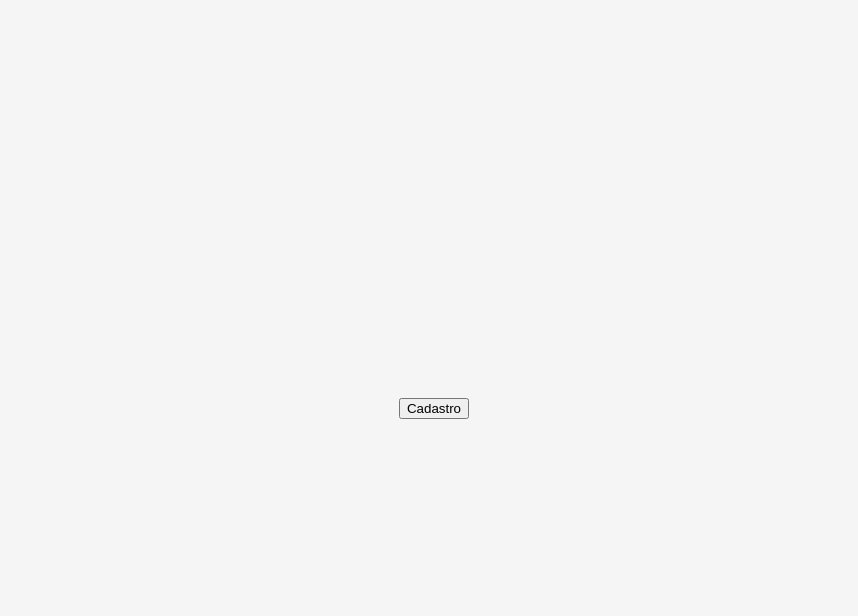
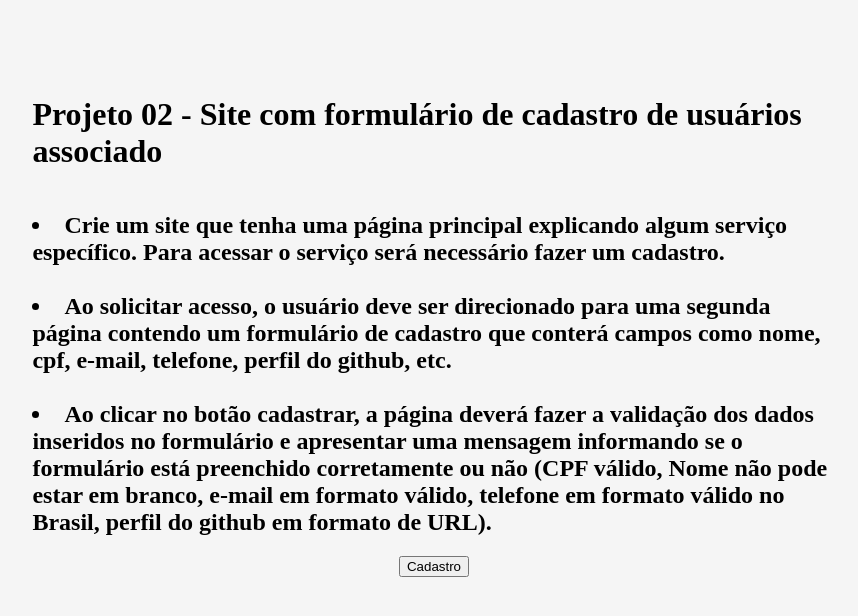
Before and after one commit to Jheickson/Projeto-2, a plain HTML site: page index.html in a window 1280 px wide. Shown: the whole page, without its empty margins (206-1064 px from the left). Drawn offline with Linux system fonts and the light colour scheme.

Commit message:
index changes

```diff
--- a/index.html
+++ b/index.html
@@ -10,15 +10,42 @@
 
 </head>
 
-    <body>
+<body>
+
+    <h1>
+        Projeto 02 - Site com formulário de cadastro de usuários associado
+    </h1>
+
+    <div>
+
+        <h2>
+
+            <li>
+            Crie um site que tenha uma página principal explicando algum serviço específico. Para acessar o serviço será necessário fazer um cadastro.
+            </li> <br>
+            <li>
+            Ao solicitar acesso, o usuário deve ser direcionado para uma segunda página contendo um formulário de cadastro que conterá campos como nome, cpf, e-mail, telefone, perfil do github, etc.
+            </li> <br>
+            <li>
+            Ao clicar no botão cadastrar, a página deverá fazer a validação dos dados inseridos no formulário e apresentar uma mensagem informando se o formulário está preenchido corretamente ou não (CPF válido, Nome não pode estar em branco, e-mail em formato válido, telefone em formato válido no Brasil, perfil do github em formato de URL).
+            </li>
+
+        </h2>
+
+    </div>
+
 
         <main>
 
-            <form action="form.html" method="get">
+            <div class="fieldset">
 
-                <input type="submit" value="Cadastro">
+                <form action="form.html" method="get">
 
-            </form>
+                    <input type="submit" value="Cadastro">
+
+                </form>
+
+            </div>
 
         </main>
 
--- a/style.css
+++ b/style.css
@@ -1,17 +1,27 @@
-body {
+html, body {
+
+    display: grid;
+    place-items: center;
+    height: 75%;
+    background-color: whitesmoke;
+
+    padding-left: 10%;
+    padding-right: 10%;
+
+
+}
+
+
+h1,h2 {
 
     display: grid;
     place-items: center;
 
-    background-color: whitesmoke;
+    font-size: auto;
+
 
 }
 
-html, body {
-
-    height: 100%;
-
-}
 
 .back {
 
```
